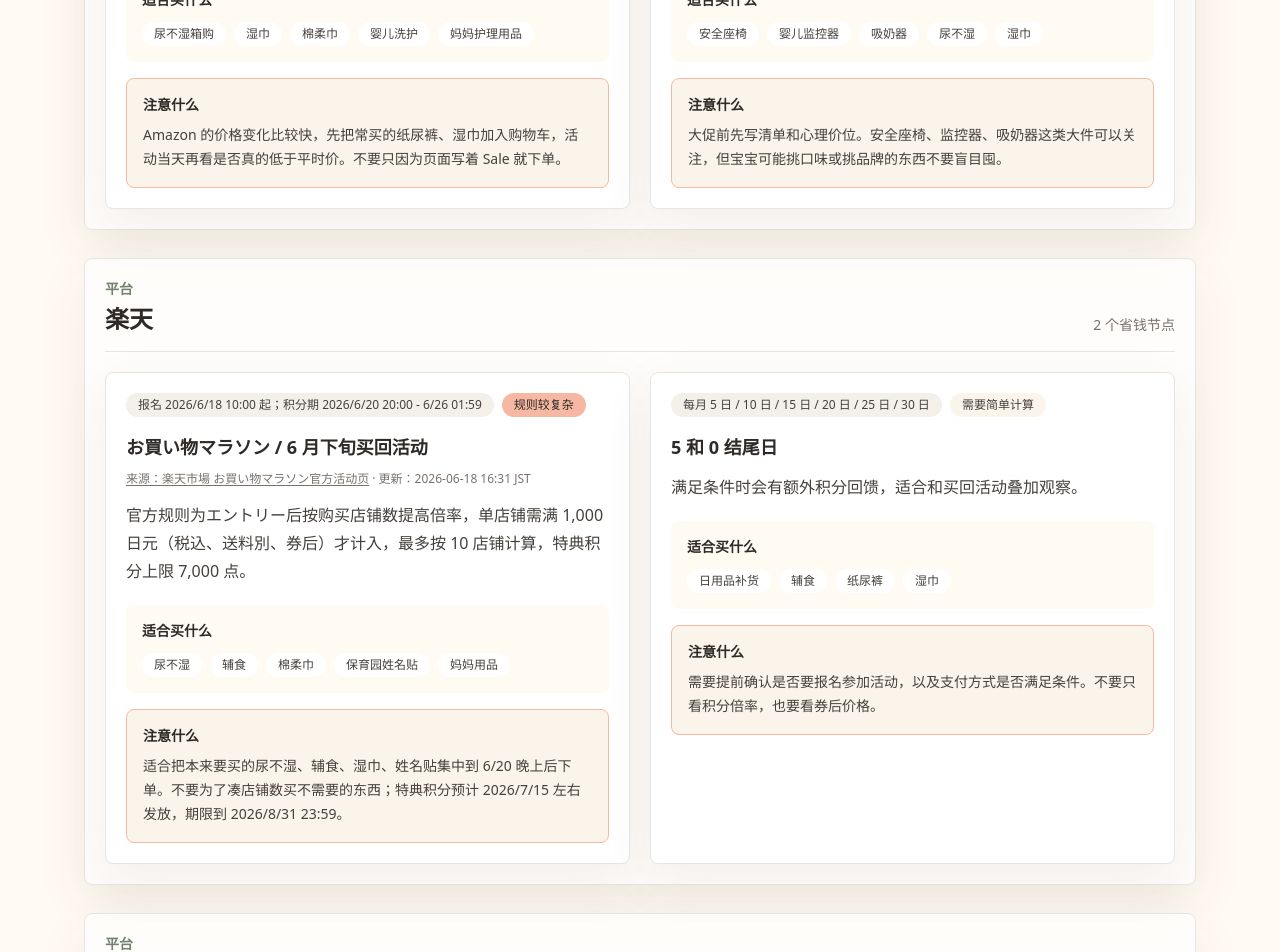
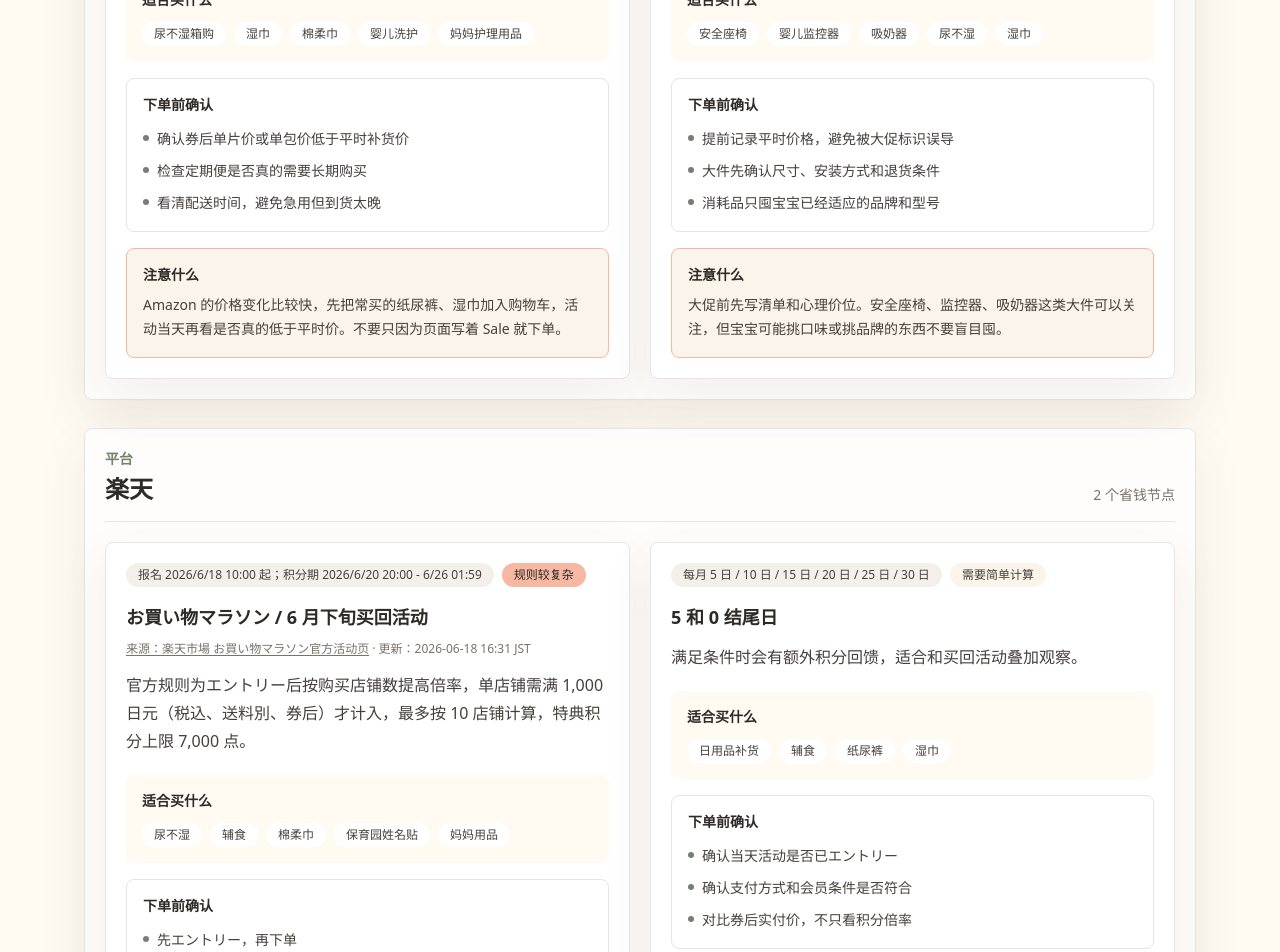
Before and after one commit to fengchuanli/mama-save-jp, a Next.js app: page /calendar in a window 1280 px wide. Shown: the part 740-1692 px from the top of the page. Built offline with nearby package versions, Linux system fonts and the light colour scheme.

Commit message:
补充省钱日历下单检查项

```diff
--- a/components/CalendarCard.tsx
+++ b/components/CalendarCard.tsx
@@ -52,6 +52,18 @@
         </div>
       </div>
 
+      <div className="mt-4 rounded-lg border border-stone-200 bg-white p-4">
+        <p className="text-sm font-semibold text-ink">下单前确认</p>
+        <ul className="mt-3 space-y-2 text-sm leading-6 text-stone-700">
+          {event.checkBeforeBuying.map((item) => (
+            <li key={item} className="flex gap-2">
+              <span className="mt-2 h-1.5 w-1.5 shrink-0 rounded-full bg-tea" />
+              <span>{item}</span>
+            </li>
+          ))}
+        </ul>
+      </div>
+
       <div className="mt-4 rounded-lg border border-peach bg-linen p-4">
         <p className="text-sm font-semibold text-ink">注意什么</p>
         <p className="mt-2 text-sm leading-6 text-stone-700">{event.reminder}</p>
--- a/data/shopping-calendar.json
+++ b/data/shopping-calendar.json
@@ -6,6 +6,7 @@
     "days": "不定期，常见于月末、季节换购和大型促销前后",
     "benefit": "部分母婴用品会出现限时券、定期便折扣或满额积分回馈。",
     "reminder": "Amazon 的价格变化比较快，先把常买的纸尿裤、湿巾加入购物车，活动当天再看是否真的低于平时价。不要只因为页面写着 Sale 就下单。",
+    "checkBeforeBuying": ["确认券后单片价或单包价低于平时补货价", "检查定期便是否真的需要长期购买", "看清配送时间，避免急用但到货太晚"],
     "suitableItems": ["尿不湿箱购", "湿巾", "棉柔巾", "婴儿洗护", "妈妈护理用品"],
     "difficulty": "easy"
   },
@@ -16,6 +17,7 @@
     "days": "Prime Day 多在夏季，Black Friday 多在 11 月",
     "benefit": "全年级别的大促，适合看大件和全年稳定消耗品。",
     "reminder": "大促前先写清单和心理价位。安全座椅、监控器、吸奶器这类大件可以关注，但宝宝可能挑口味或挑品牌的东西不要盲目囤。",
+    "checkBeforeBuying": ["提前记录平时价格，避免被大促标识误导", "大件先确认尺寸、安装方式和退货条件", "消耗品只囤宝宝已经适应的品牌和型号"],
     "suitableItems": ["安全座椅", "婴儿监控器", "吸奶器", "尿不湿", "湿巾"],
     "difficulty": "normal"
   },
@@ -26,6 +28,7 @@
     "days": "报名 2026/6/18 10:00 起；积分期 2026/6/20 20:00 - 6/26 01:59",
     "benefit": "官方规则为エントリー后按购买店铺数提高倍率，单店铺需满 1,000 日元（税込、送料別、券后）才计入，最多按 10 店铺计算，特典积分上限 7,000 点。",
     "reminder": "适合把本来要买的尿不湿、辅食、湿巾、姓名贴集中到 6/20 晚上后下单。不要为了凑店铺数买不需要的东西；特典积分预计 2026/7/15 左右发放，期限到 2026/8/31 23:59。",
+    "checkBeforeBuying": ["先エントリー，再下单", "确认每个店铺券后满 1,000 日元且不含送料", "计算特典积分上限和使用期限，别把限期积分当现金"],
     "suitableItems": ["尿不湿", "辅食", "棉柔巾", "保育园姓名贴", "妈妈用品"],
     "difficulty": "hard",
     "sourceName": "楽天市場 お買い物マラソン官方活动页",
@@ -39,6 +42,7 @@
     "days": "每月 5 日 / 10 日 / 15 日 / 20 日 / 25 日 / 30 日",
     "benefit": "满足条件时会有额外积分回馈，适合和买回活动叠加观察。",
     "reminder": "需要提前确认是否要报名参加活动，以及支付方式是否满足条件。不要只看积分倍率，也要看券后价格。",
+    "checkBeforeBuying": ["确认当天活动是否已エントリー", "确认支付方式和会员条件是否符合", "对比券后实付价，不只看积分倍率"],
     "suitableItems": ["日用品补货", "辅食", "纸尿裤", "湿巾"],
     "difficulty": "normal"
   },
@@ -49,6 +53,7 @@
     "days": "チラシ / ミミよりコレクション：2026/6/18 - 6/30；月間奉仕品：2026/6/18 - 7/14",
     "benefit": "官方首页显示新一轮チラシ、WEB限定ミミよりコレクション和月間奉仕品已开始，适合顺手看夏季童装、小件育儿用品和消耗品补货。",
     "reminder": "目前官方首页能确认活动期间和品类入口，但未能在可读页面确认具体单品价格。建议只把它当作到店/线上比价提醒，看到纸尿裤、手口湿巾、母乳垫等商品时再核对单价和库存。",
+    "checkBeforeBuying": ["到店或线上看到具体商品后再核对单价", "童装先确认季节、尺码和可穿月份", "消耗品看清库存和是否需要凑运费"],
     "suitableItems": ["夏季童装基础款", "手口湿巾", "纸尿裤", "母乳垫", "调乳和离乳食小物"],
     "difficulty": "easy",
     "sourceName": "西松屋官方首页 セール情報",
@@ -62,6 +67,7 @@
     "days": "不定期，常见于周末、会员活动和季节促销",
     "benefit": "适合看实物、比较尺寸和触感，再结合会员积分购买。",
     "reminder": "赤ちゃん本舗的优势是体验和安心感。大件和长期消耗品仍建议和 Amazon、楽天价格对比后再买。",
+    "checkBeforeBuying": ["先确认会员积分或店铺活动是否需要领取券", "大件看实物后再和线上价格对比", "入口、奶瓶、餐具等先少量试用，别一次买太多"],
     "suitableItems": ["奶瓶", "宝宝餐具", "推车配件", "新生儿准备品", "辅食"],
     "difficulty": "easy"
   },
@@ -72,6 +78,7 @@
     "days": "每周或不定期，常见于 Matsukiyo、Welcia、Sundrug 等 App",
     "benefit": "常见为单品折扣、全场部分品类折扣或积分回馈。",
     "reminder": "药妆店适合临时补货和小件刚需，不一定适合大量箱购。买前看优惠券适用范围，有些母婴品类可能被排除。",
+    "checkBeforeBuying": ["确认 App 优惠券是否排除母婴用品", "比对线上箱购价，别为小券大量囤货", "急用小件优先看离家近和库存稳定"],
     "suitableItems": ["婴儿洗护", "退热贴", "妈妈日用品", "湿巾小包装", "外出应急用品"],
     "difficulty": "easy"
   },
@@ -82,6 +89,7 @@
     "days": "周末和不定期活动较多，具体以 PayPay / Yahoo 活动页为准",
     "benefit": "通过 PayPay 支付或指定活动可获得回馈，适合看箱购和大件。",
     "reminder": "一定要看回馈上限和到账时间。回馈不是立刻减现金，预算紧的时候不要把积分当现金乱花。",
+    "checkBeforeBuying": ["确认 PayPay 或 Yahoo 活动是否需要事前报名", "看清回馈上限、到账时间和有效期", "箱购先算含运费后的单片价或单包价"],
     "suitableItems": ["尿不湿箱购", "湿巾箱购", "儿童家具", "婴儿车配件", "大包装日用品"],
     "difficulty": "normal"
   }
--- a/lib/types.ts
+++ b/lib/types.ts
@@ -24,6 +24,7 @@
   days: string;
   benefit: string;
   reminder: string;
+  checkBeforeBuying: string[];
   suitableItems: string[];
   difficulty: "easy" | "normal" | "hard";
   sourceName?: string;
```
Also changed, not shown: 1 other file (tests, documents, lock files or other folders).
